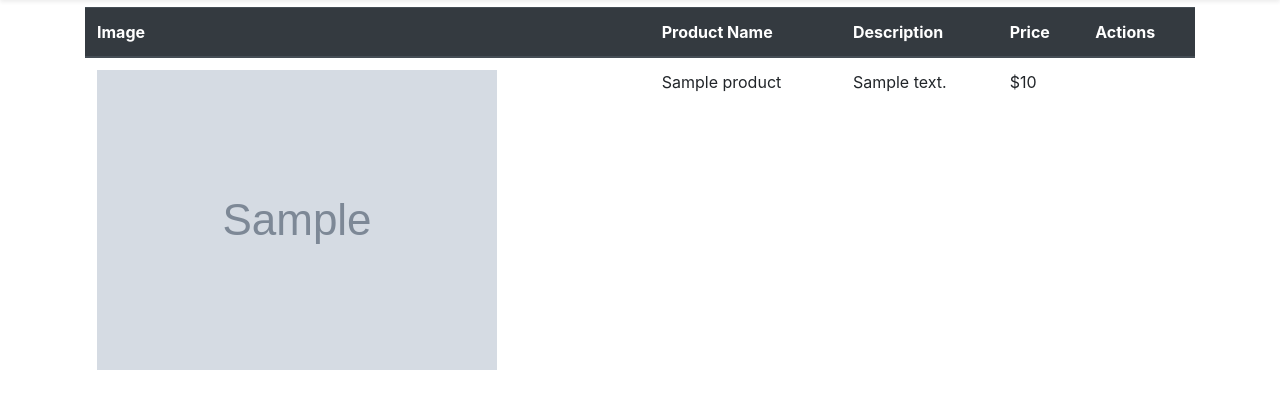
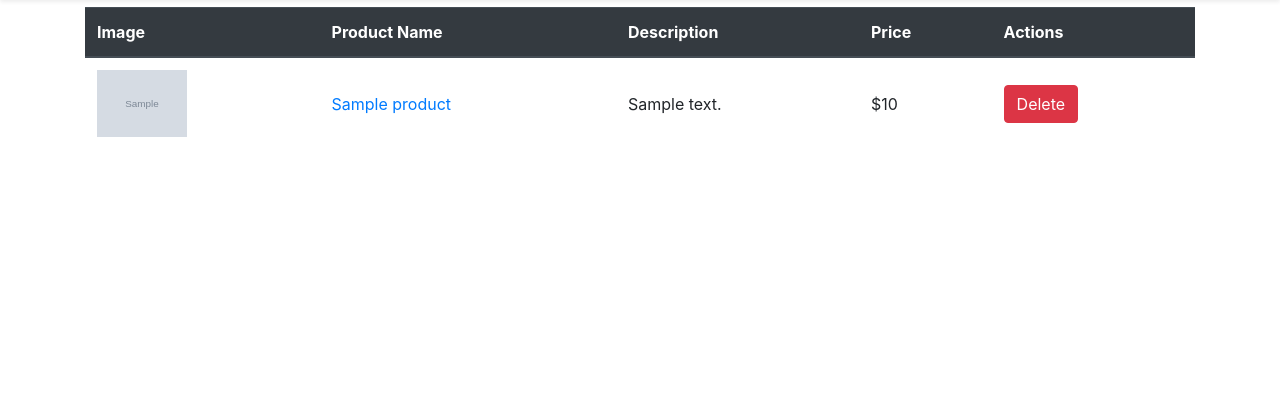
Before and after one commit to kingwerd/e_commerce, a Django app: template apps/user/templates/user/cart.html in a window 1280 px wide. Shown: the part 49-458 px from the top of the page. Run offline with Django 3.2, Linux system fonts and the light colour scheme; the template is opened without the code that fills it: most values are stand-ins (such as "Sample title", 1, 10 or a date in 2020); grey boxes marked "Sample" are stand-in pictures; some libraries are stand-ins or nearby versions.

Commit message:
Implemented add to cart functionality

```diff
--- a/apps/products/templates/products/show_products.html
+++ b/apps/products/templates/products/show_products.html
@@ -125,7 +125,7 @@
                                                                 <li class="list-inline-item"><i class="fa fa-star"></i></li>
                                                             </div>
                                                         </div>
-                                                        <a href="http://localhost:8000/add_to_cart/{{ product.id }}" class="btn btn-primary">Add to Cart</a>
+                                                        <a href="http://localhost:8000/cart/add/{{ product.id }}" class="btn btn-primary">Add to Cart</a>
                                                     </div>
                                                 </div>
                                             </div>
--- a/apps/user/static/user/css/cart.css
+++ b/apps/user/static/user/css/cart.css
@@ -26,3 +26,8 @@
 #main-content {
     margin-top: 7vh;
 }
+
+.table-image {
+    width: 7vw;
+    height: auto;
+}
--- a/apps/user/templates/user/cart.html
+++ b/apps/user/templates/user/cart.html
@@ -58,11 +58,20 @@
                         <tbody>
                             <tr>
                                 <td>
-                                    <img src="{{ product.images.all.0.image.url }}" alt="" class="img-responsive">
+                                    {% if product.images.all %}
+                                        <img src="{{ product.images.all.0.image.url }}" alt="" class="img-responsive table-image">
+                                    {% else %}
+                                        <img src="https://via.placeholder.com/150" alt="" class="img-responsive table-image">
+                                    {% endif %}
                                 </td>
-                                <td>{{ product.name }}</td>
-                                <td>{{ product.short_description }}</td>
-                                <td>${{ product.price }}</td>
+                                <td class="align-middle">
+                                    <a href="http://localhost:8000/products/{{ product.id }}">{{ product.name }}</a>
+                                </td>
+                                <td class="align-middle">{{ product.short_description }}</td>
+                                <td class="align-middle">${{ product.price }}</td>
+                                <td class="align-middle">
+                                    <a href="http://localhost:8000/cart/delete/{{ product.id }}" class="btn btn-danger">Delete</a>
+                                </td>
                             </tr>
                         </tbody>
                     {% endfor %}
--- a/apps/user/urls.py
+++ b/apps/user/urls.py
@@ -8,5 +8,6 @@
     path('register', views.register),
     path('login', views.login),
     path('cart', views.cart),
+    path('cart/add/<int:id>', views.add_to_cart),
     path('logout', views.logout)
 ]
--- a/apps/user/views.py
+++ b/apps/user/views.py
@@ -2,6 +2,7 @@
 from django.contrib import messages
 
 from .models import User, Cart
+from ..products.models import Product
 
 import bcrypt
 
@@ -58,7 +59,12 @@
     if request.method == "GET":
         if 'user_id' in request.session:
             user = User.objects.get(id=request.session['user_id'])
+            product = Product.objects.get(id=id)
             cart = Cart.objects.get(user__id=user.id)
+            cart.products.add(product)
+            product.carts.add(cart)
+            product.save()
+            cart.save()
             context = {
                 'user': user,
                 'cart': cart
```
